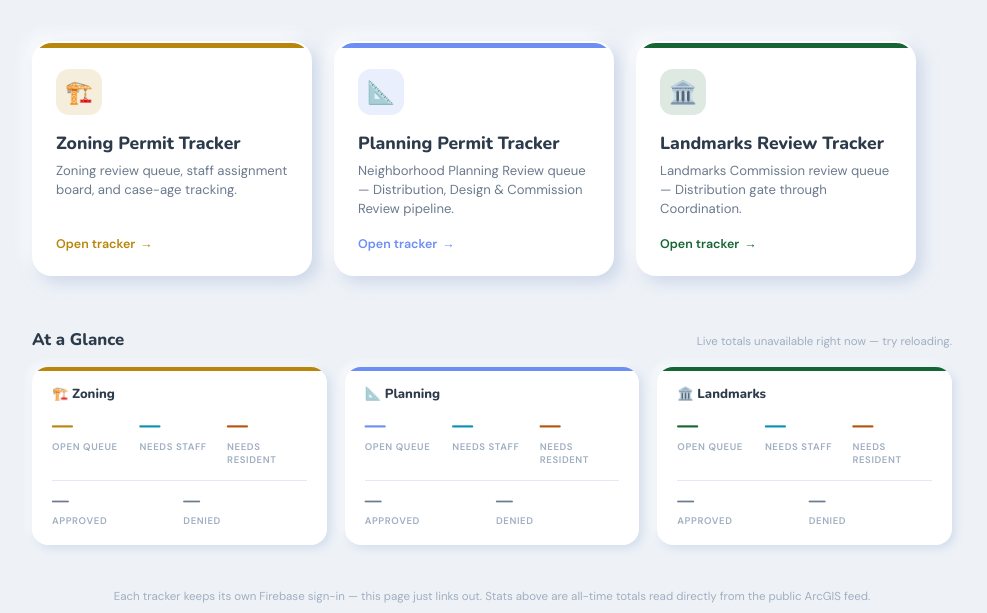
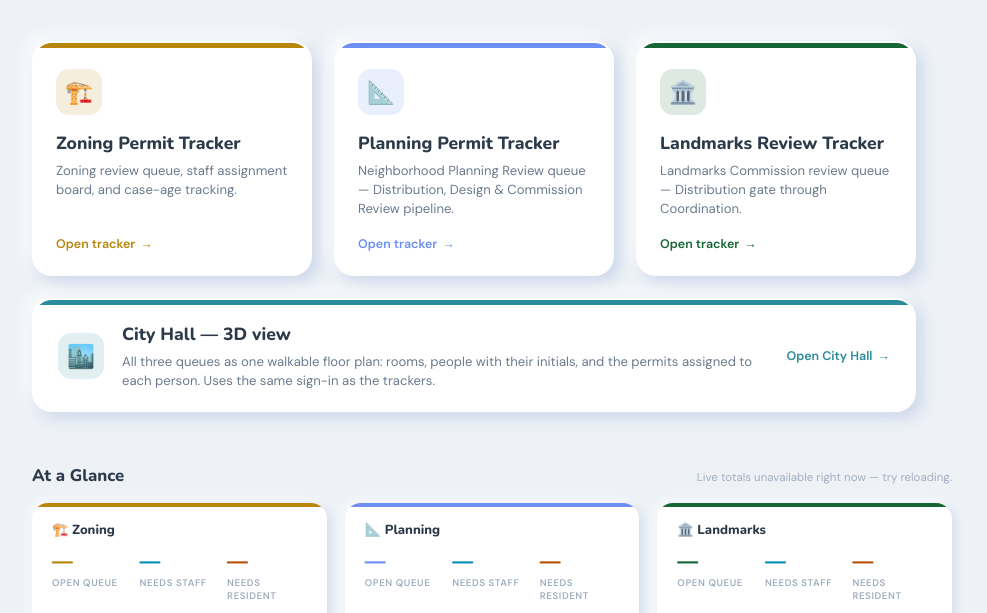
Before and after one commit to acl5685/permit-trackers-hub, a plain HTML site: page index.html in a window 1280 px wide. Shown: the part 178-791 px from the top of the page, without its empty margins (148-1135 px from the left). Drawn offline with nearby package versions, Linux system fonts and the light colour scheme; no server answers.

Commit message:
Hub: add City Hall (3D view) card
Full-width card under the three trackers linking to https://city-hall-permits.web.app
(same Firebase sign-in as the trackers).

Co-Authored-By: Claude Sonnet 5.5 <noreply@anthropic.com>

```diff
--- a/index.html
+++ b/index.html
@@ -65,6 +65,12 @@
   }
   .card-cta .arrow { transition: transform 0.15s; }
   a.card:hover .card-cta .arrow { transform: translateX(3px); }
+  a.card.wide { grid-column: 1 / -1; flex-direction: row; align-items: center; gap: 18px; padding: 22px 24px 20px; }
+  a.card.wide .card-icon { margin-bottom: 0; flex: none; }
+  a.card.wide .wide-text { flex: 1; min-width: 0; }
+  a.card.wide .card-desc { margin-bottom: 0; }
+  a.card.wide .card-cta { flex: none; white-space: nowrap; }
+  @media (max-width: 780px) { a.card.wide { flex-direction: column; align-items: flex-start; gap: 6px; } a.card.wide .card-icon { margin-bottom: 10px; } a.card.wide .card-desc { margin-bottom: 14px; } }
 
   .stats-section { width: 100%; max-width: 920px; margin-top: 52px; }
   .stats-header { display: flex; align-items: baseline; justify-content: space-between; margin-bottom: 16px; flex-wrap: wrap; gap: 6px; }
@@ -132,6 +138,14 @@
     <div class="card-title">Landmarks Review Tracker</div>
     <div class="card-desc">Landmarks Commission review queue — Distribution gate through Coordination.</div>
     <div class="card-cta">Open tracker <span class="arrow">→</span></div>
+  </a>
+  <a class="card wide" style="--card-accent:#2a8c9a" href="https://city-hall-permits.web.app" target="_self">
+    <div class="card-icon">🏙️</div>
+    <div class="wide-text">
+      <div class="card-title">City Hall — 3D view</div>
+      <div class="card-desc">All three queues as one walkable floor plan: rooms, people with their initials, and the permits assigned to each person. Uses the same sign-in as the trackers.</div>
+    </div>
+    <div class="card-cta">Open City Hall <span class="arrow">→</span></div>
   </a>
 </div>
 
```
